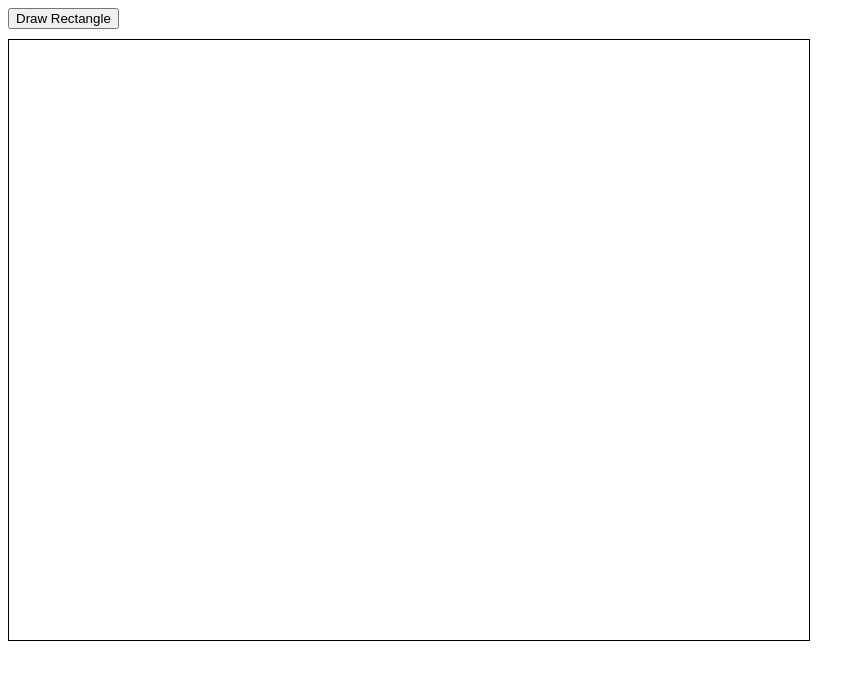
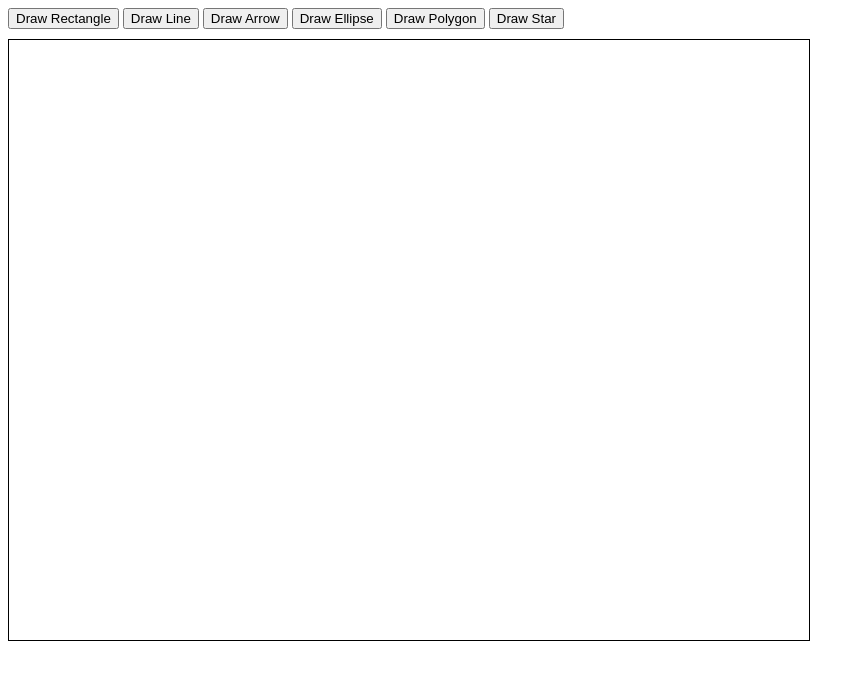
Before and after one commit to princeyadav31000/guides, a plain HTML site: page index.html in a window 1280 px wide. Shown: the whole page, without its empty margins (0-865 px from the left). Drawn offline with Linux system fonts and the light colour scheme.

Commit message:
Update index.html

```diff
--- a/index.html
+++ b/index.html
@@ -3,7 +3,7 @@
 <head>
     <meta charset="UTF-8">
     <meta name="viewport" content="width=device-width, initial-scale=1.0">
-    <title>Canvas with Guides</title>
+    <title>Canvas with Guides and Shapes</title>
     <style>
         canvas {
             border: 1px solid #000;
@@ -27,6 +27,11 @@
 <body>
     <div class="button-container">
         <button id="draw-rectangle">Draw Rectangle</button>
+        <button id="draw-line">Draw Line</button>
+        <button id="draw-arrow">Draw Arrow</button>
+        <button id="draw-ellipse">Draw Ellipse</button>
+        <button id="draw-polygon">Draw Polygon</button>
+        <button id="draw-star">Draw Star</button>
     </div>
     <canvas id="canvas" width="800" height="600"></canvas>
     <div id="horizontal-guide-start" class="guide horizontal-guide"></div>
```
